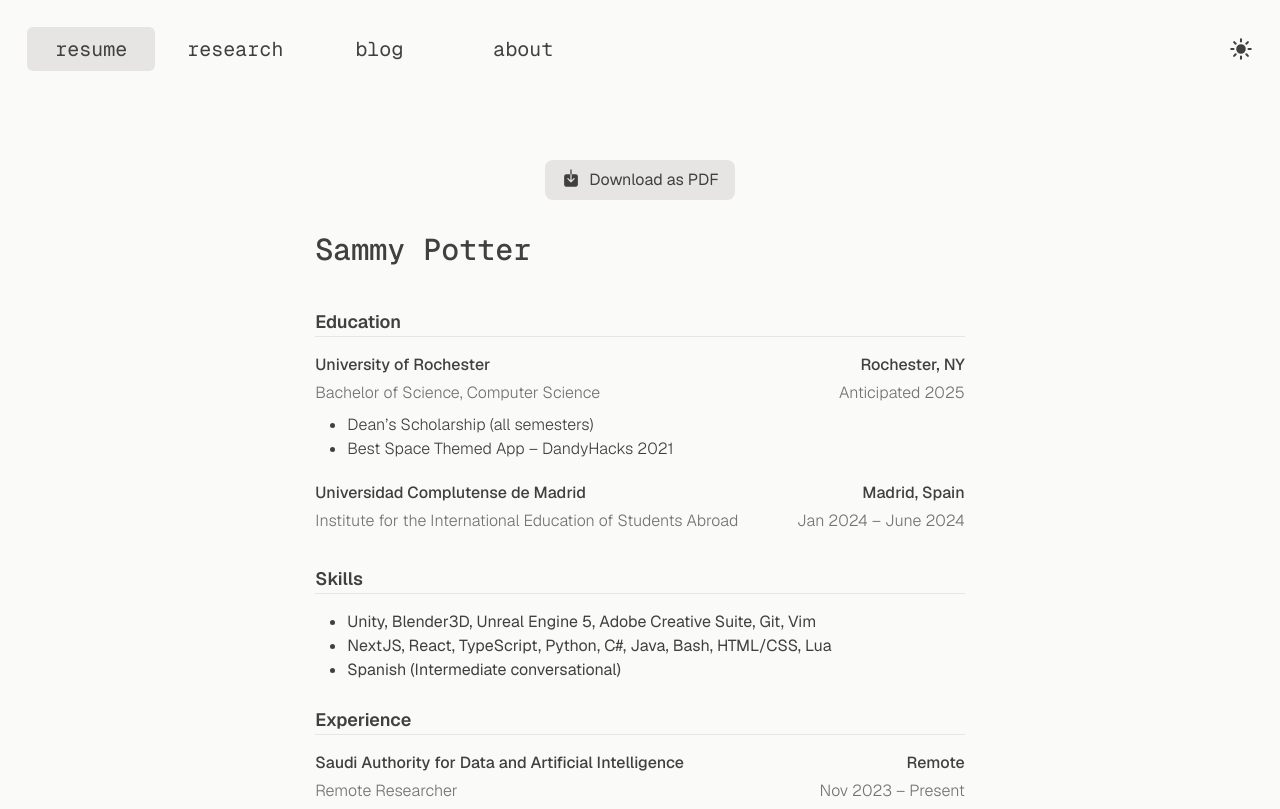
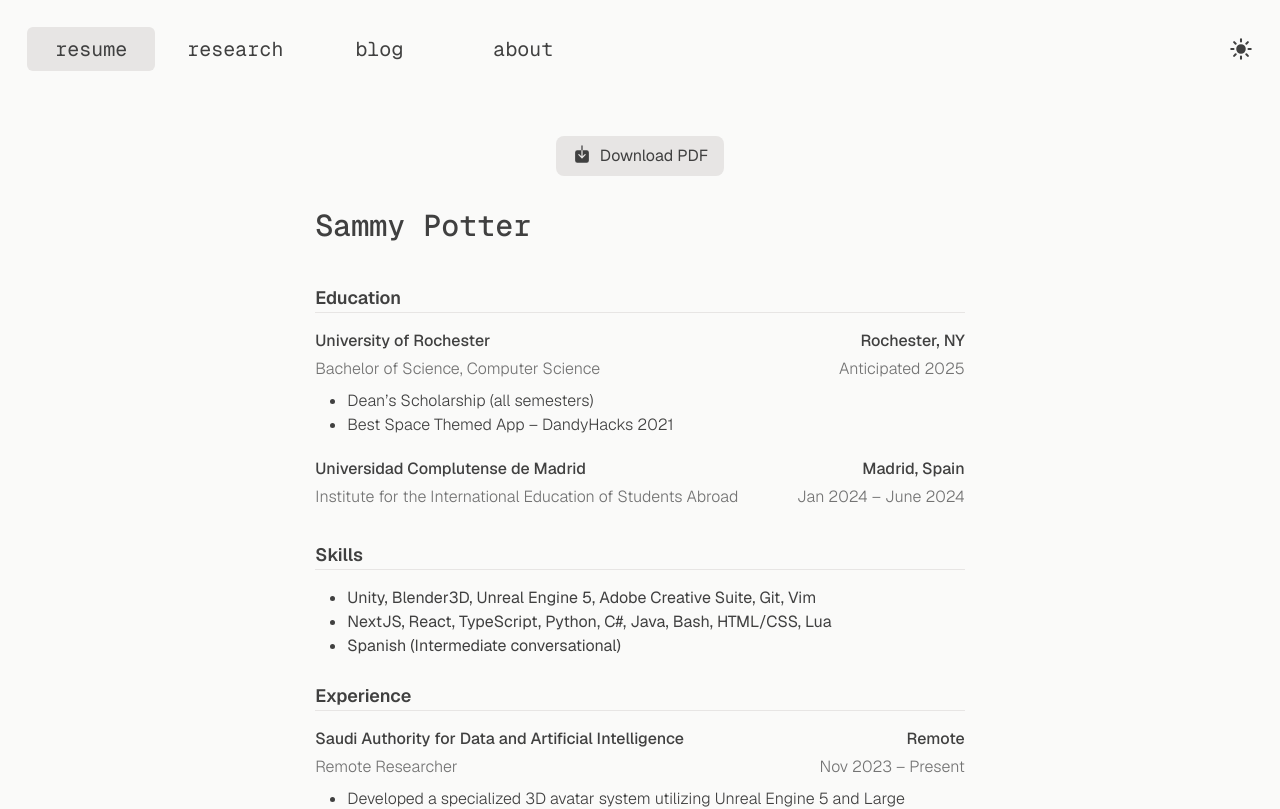
Before and after one commit to 0spotter0/sammypotter.com, a Next.js app: page /resume in a window 1280 px wide. Shown: the top 809 px of the page. Built offline with nearby package versions, Linux system fonts and the light colour scheme; no server answers.

Commit message:
resume page formatting

```diff
--- a/app/resume/page.tsx
+++ b/app/resume/page.tsx
@@ -3,11 +3,11 @@ import { IoDownload } from 'react-icons/io5'
 
 export default function Resume() {
   return (
-    <div className='mx-auto flex max-w-prose flex-col items-center gap-6 px-5 pb-20 sm:pt-16'>
+    <div className='mx-auto flex max-w-prose flex-col items-center gap-6 px-5 pb-20 sm:pt-10'>
       <a href='/Resume_SammyPotter_2024.pdf' download className='mb-2'>
         <div className='flex gap-2 rounded-lg bg-stone-200 px-4 py-2 dark:bg-neutral-700'>
           <IoDownload className='text-xl' />
-          <p>Download as PDF</p>
+          <p>Download PDF</p>
         </div>
       </a>
 
@@ -16,7 +16,7 @@ export default function Resume() {
       </h1>
       <ResumeSection title={'Education'}>
         <ResumeExperienceItem
-          title={'University of Rochester'}
+          title='University of Rochester'
           subtitle='Bachelor of Science, Computer Science'
           location='Rochester, NY'
           date='Anticipated 2025'
@@ -25,7 +25,7 @@ export default function Resume() {
           <li>Best Space Themed App – DandyHacks 2021</li>
         </ResumeExperienceItem>
         <ResumeExperienceItem
-          title={'Universidad Complutense de Madrid'}
+          title='Universidad Complutense de Madrid'
           subtitle='Institute for the International Education of Students Abroad'
           location='Madrid, Spain'
           date='Jan 2024 – June 2024'
```
